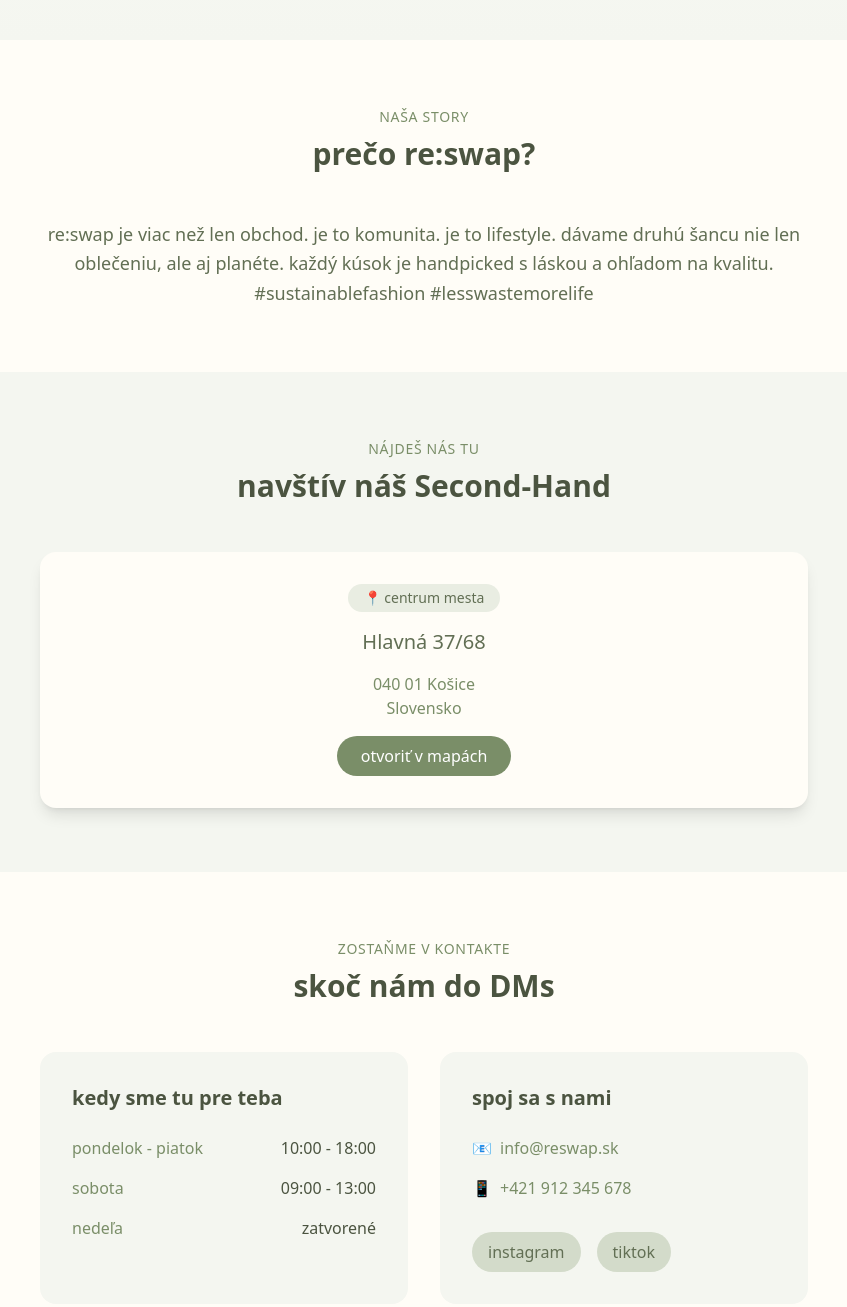
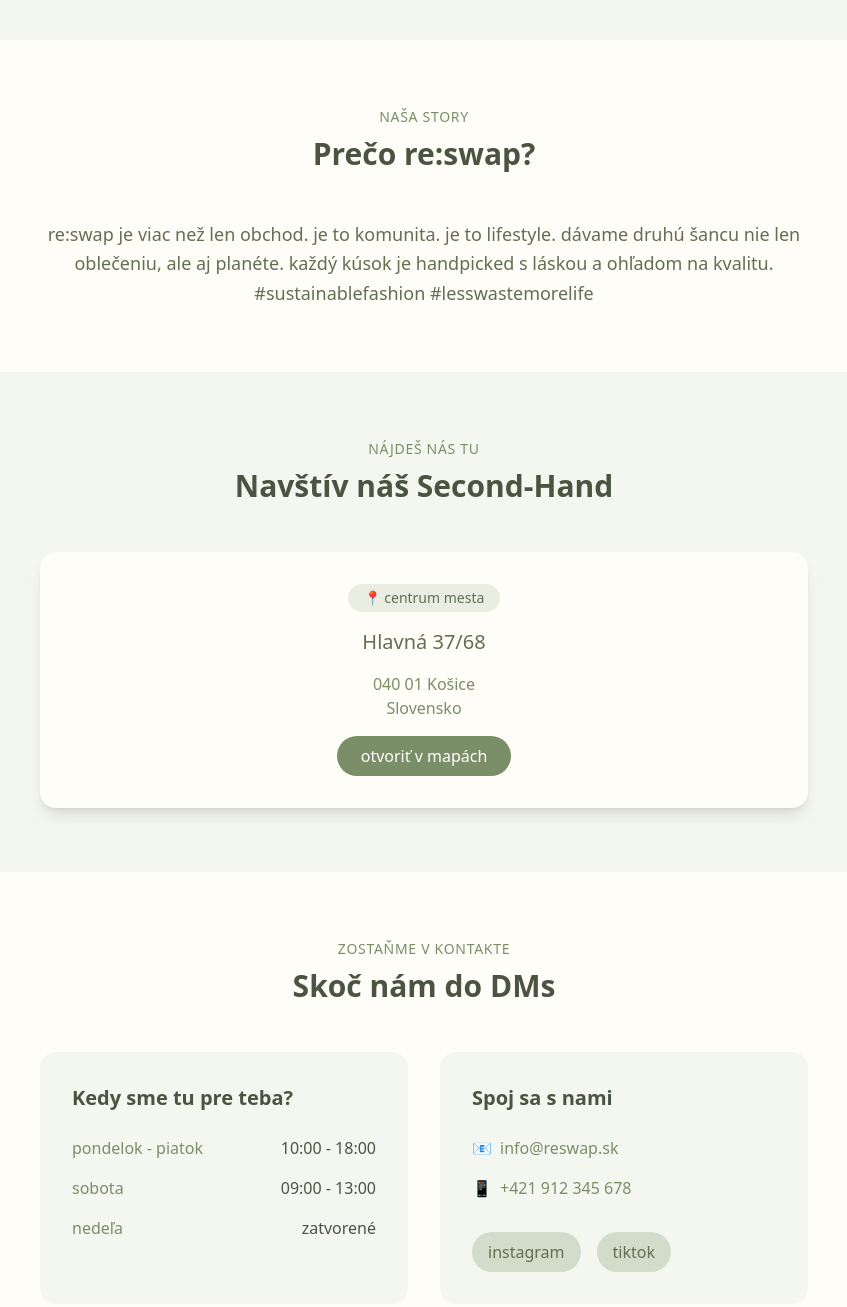
Before and after one commit to Parikrupa/parikrupa.github.io, a plain HTML site: page index.html in a window 1280 px wide. Shown: the part 460-1767 px from the top of the page, without its empty margins (216-1063 px from the left). Drawn offline with nearby package versions, Linux system fonts and the light colour scheme.

Commit message:
Update index.html

```diff
--- a/index.html
+++ b/index.html
@@ -75,7 +75,7 @@
         <div class="max-w-3xl mx-auto">
           <div class="text-center mb-12">
             <span class="text-sage-600 text-sm uppercase tracking-wider">naša story</span>
-            <h2 class="text-3xl font-bold text-sage-800 mt-2">prečo re:swap?</h2>
+            <h2 class="text-3xl font-bold text-sage-800 mt-2">Prečo re:swap?</h2>
           </div>
           <div class="space-y-6 text-center">
             <p class="text-sage-700 text-lg leading-relaxed">
@@ -94,7 +94,7 @@
       <div class="container mx-auto px-4">
         <div class="text-center mb-12">
           <span class="text-sage-600 text-sm uppercase tracking-wider">nájdeš nás tu</span>
-          <h2 class="text-3xl font-bold text-sage-800 mt-2">navštív náš Second-Hand</h2>
+          <h2 class="text-3xl font-bold text-sage-800 mt-2">Navštív náš Second-Hand</h2>
         </div>
         <div class="max-w-3xl mx-auto">
           <div class="bg-cream-50 rounded-2xl shadow-lg p-8">
@@ -128,12 +128,12 @@
         <div class="max-w-3xl mx-auto">
           <div class="text-center mb-12">
             <span class="text-sage-600 text-sm uppercase tracking-wider">zostaňme v kontakte</span>
-            <h2 class="text-3xl font-bold text-sage-800 mt-2">skoč nám do DMs</h2>
+            <h2 class="text-3xl font-bold text-sage-800 mt-2">Skoč nám do DMs</h2>
           </div>
 
           <div class="grid md:grid-cols-2 gap-8">
             <div class="bg-sage-50 rounded-2xl p-8">
-              <h3 class="text-xl font-semibold mb-6 text-sage-800">kedy sme tu pre teba</h3>
+              <h3 class="text-xl font-semibold mb-6 text-sage-800">Kedy sme tu pre teba?</h3>
               <ul class="space-y-4">
                 <li class="flex justify-between items-center">
                   <span class="text-sage-600">pondelok - piatok</span>
@@ -151,7 +151,7 @@
             </div>
 
             <div class="bg-sage-50 rounded-2xl p-8">
-              <h3 class="text-xl font-semibold mb-6 text-sage-800">spoj sa s nami</h3>
+              <h3 class="text-xl font-semibold mb-6 text-sage-800">Spoj sa s nami</h3>
               <ul class="space-y-4">
                 <li>
                   <a href="mailto:info@reswap.sk" class="flex items-center space-x-2 text-sage-600 hover:text-sage-800 transition-colors">
@@ -167,8 +167,8 @@
                 </li>
                 <li class="pt-4">
                   <div class="flex space-x-4">
-                    <a href="https://instagram.com/reswap" target="_blank" class="bg-sage-200 text-sage-700 px-4 py-2 rounded-full hover:bg-sage-300 transition-all">instagram</a>
-                    <a href="https://tiktok.com/reswap" target="_blank" class="bg-sage-200 text-sage-700 px-4 py-2 rounded-full hover:bg-sage-300 transition-all">tiktok</a>
+                    <a href="https://instagram.com" target="_blank" class="bg-sage-200 text-sage-700 px-4 py-2 rounded-full hover:bg-sage-300 transition-all">instagram</a>
+                    <a href="https://tiktok.com" target="_blank" class="bg-sage-200 text-sage-700 px-4 py-2 rounded-full hover:bg-sage-300 transition-all">tiktok</a>
                   </div>
                 </li>
               </ul>
```
